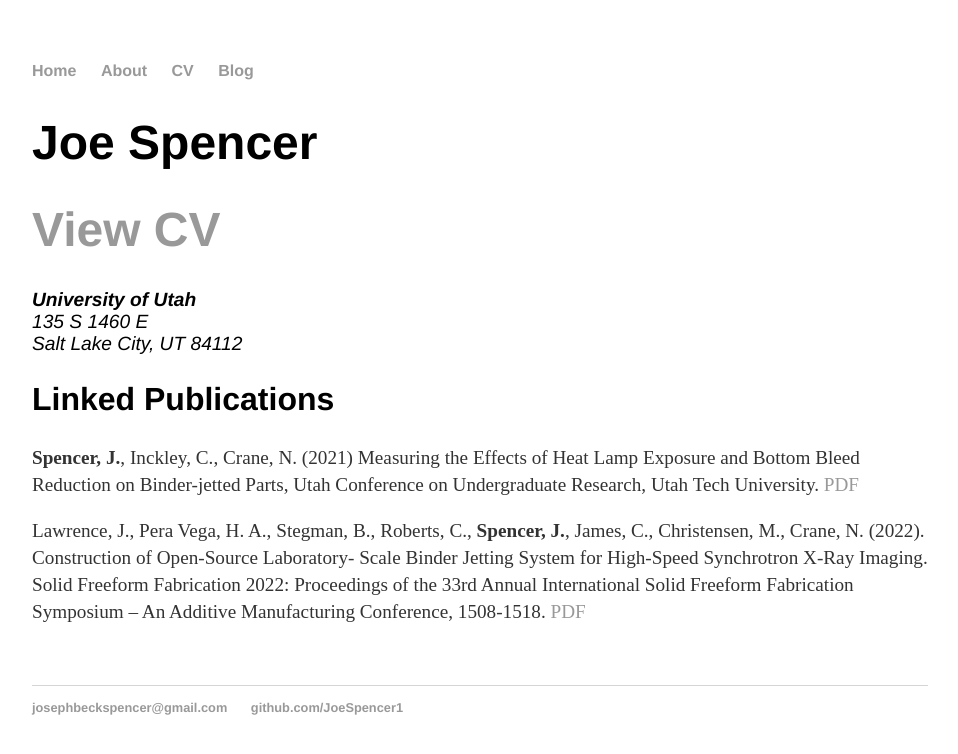
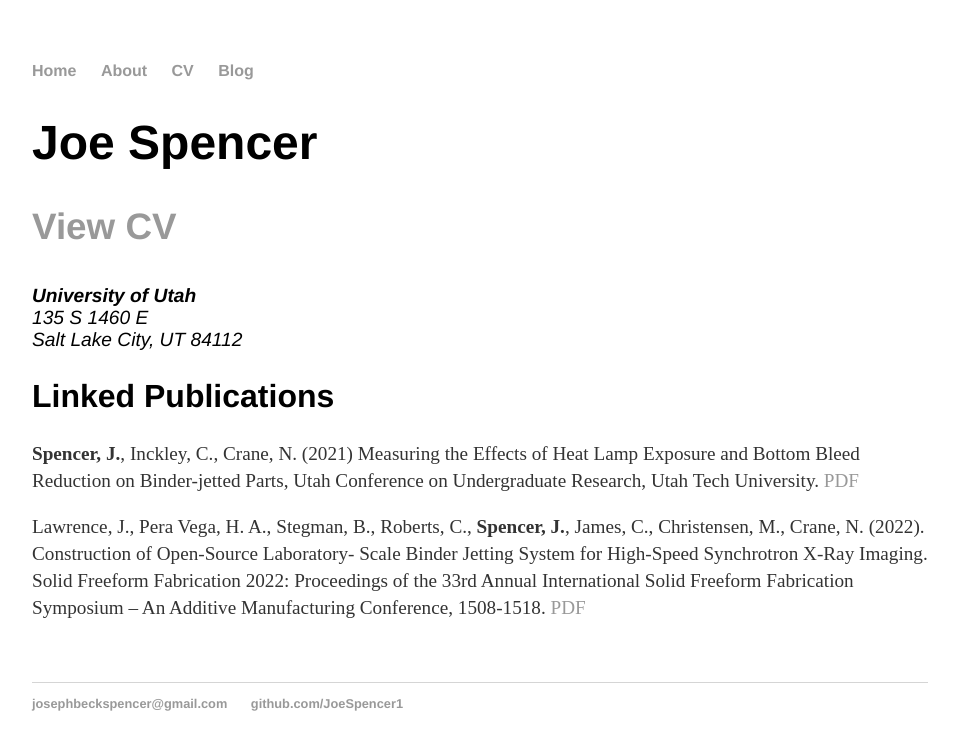
Before and after one commit to JoeSpencer1/josephspencer.github.io, a Jekyll site: the page built from cv/index.html, in a window 1280 px wide. Shown: the top 754 px of the page, without its empty margins (160-1118 px from the left). Built offline with Jekyll 4.4.1, drawn with Linux system fonts in a browser that asks for light colours.

Commit message:
Change CV link header from h1 to h3

```diff
--- a/cv/index.html
+++ b/cv/index.html
@@ -7,9 +7,9 @@ title: My CV
   <h1>Joe Spencer</h1>
 
   <p>
-    <h1><a href="{{ '/assets/Joe_CV.pdf' | relative_url }}" target="_blank">
+    <h3><a href="{{ '/assets/Joe_CV.pdf' | relative_url }}" target="_blank">
       View CV
-    </a></h1>
+    </a></h3>
   </p>
 
   <address>
```
